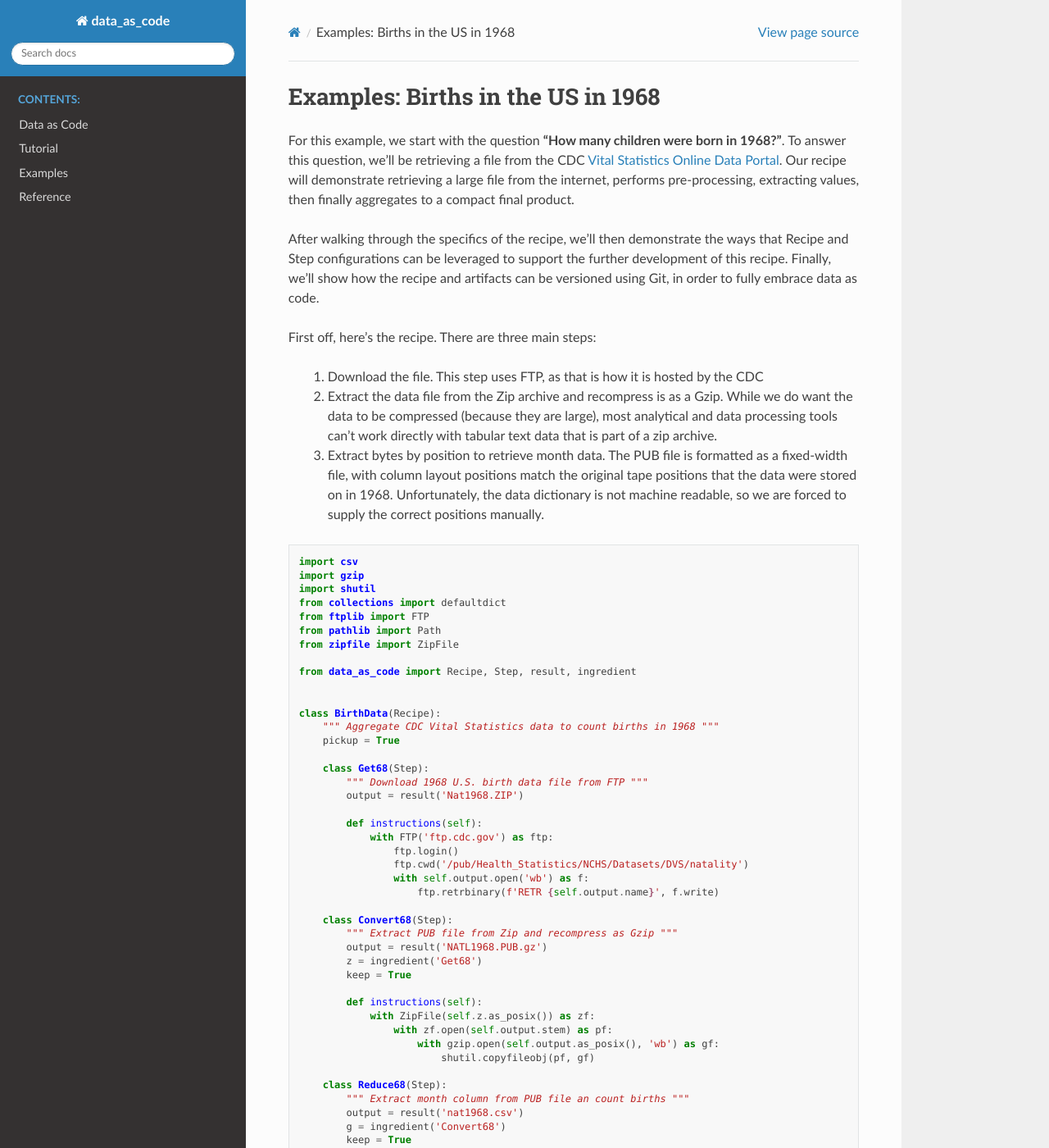
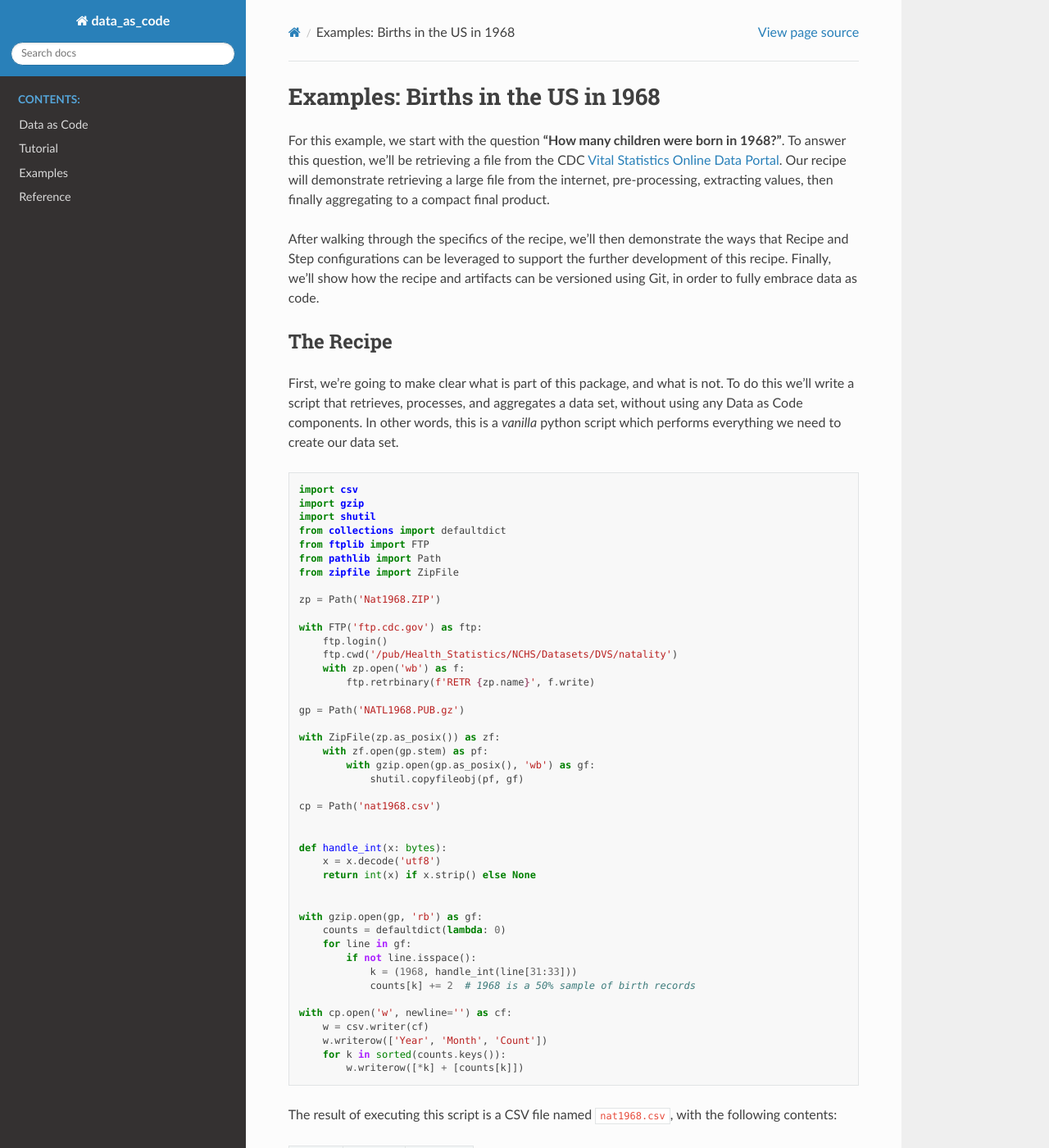
Before and after one commit to Mikuana/data_as_code, a Sphinx documentation site: the page built from docs/source/example-births.rst, in a window 1280 px wide and 1400 px high. Shown: the whole window at 82% size. Built offline with Sphinx 7.4.7 and the Read the Docs theme 2.0.0, drawn with Linux system fonts in a browser that asks for light colours; some of the changed text lies outside the part shown.

Commit message:
Work work work

```diff
--- a/docs/source/example-births.rst
+++ b/docs/source/example-births.rst
@@ -4,96 +4,27 @@
 For this example, we start with the question **"How many children were born in
 1968?"**. To answer this question, we'll be retrieving a file from the
 CDC `Vital Statistics Online Data Portal`_. Our recipe will demonstrate
-retrieving a large file from the internet, performs pre-processing, extracting
-values, then finally aggregates to a compact final product.
+retrieving a large file from the internet, pre-processing, extracting
+values, then finally aggregating to a compact final product.
 
 After walking through the specifics of the recipe, we'll then demonstrate the
 ways that Recipe and Step configurations can be leveraged to support the further
 development of this recipe. Finally, we'll show how the recipe and artifacts can
 be versioned using Git, in order to fully embrace data as code.
 
-First off, here's the recipe. There are three main steps:
+The Recipe
+----------
 
- #. Download the file. This step uses FTP, as that is how it is hosted by the CDC
+First, we're going to make clear what is part of this package, and
+what is not. To do this we'll write a script that retrieves, processes, and
+aggregates a data set, without using any Data as Code components. In other
+words, this is a *vanilla* python script which performs everything we need to
+create our data set.
 
- #. Extract the data file from the Zip archive and recompress is as a Gzip.
-    While we do want the data to be compressed (because they are large), most
-    analytical and data processing tools can't work directly with tabular text
-    data that is part of a zip archive.
+.. literalinclude:: include/birth68_no_dac.py
 
- #. Extract bytes by position to retrieve month data. The PUB file is formatted
-    as a fixed-width file, with column layout positions match the original
-    tape positions that the data were stored on in 1968. Unfortunately, the data
-    dictionary is not machine readable, so we are forced to supply the correct
-    positions manually.
-
-.. code-block:: python
-
-    import csv
-    import gzip
-    import shutil
-    from collections import defaultdict
-    from ftplib import FTP
-    from pathlib import Path
-    from zipfile import ZipFile
-
-    from data_as_code import Recipe, Step, result, ingredient
-
-
-    class BirthData(Recipe):
-        """ Aggregate CDC Vital Statistics data to count births in 1968 """
-        pickup = True
-
-        class Get68(Step):
-            """ Download 1968 U.S. birth data file from FTP """
-            output = result('Nat1968.ZIP')
-
-            def instructions(self):
-                with FTP('ftp.cdc.gov') as ftp:
-                    ftp.login()
-                    ftp.cwd('/pub/Health_Statistics/NCHS/Datasets/DVS/natality')
-                    with self.output.open('wb') as f:
-                        ftp.retrbinary(f'RETR {self.output.name}', f.write)
-
-        class Convert68(Step):
-            """ Extract PUB file from Zip and recompress as Gzip """
-            output = result('NATL1968.PUB.gz')
-            z = ingredient('Get68')
-            keep = True
-
-            def instructions(self):
-                with ZipFile(self.z.as_posix()) as zf:
-                    with zf.open(self.output.stem) as pf:
-                        with gzip.open(self.output.as_posix(), 'wb') as gf:
-                            shutil.copyfileobj(pf, gf)
-
-        class Reduce68(Step):
-            """ Extract month column from PUB file an count births """
-            output = result('nat1968.csv')
-            g = ingredient('Convert68')
-            keep = True
-            trust_cache = False
-
-            def instructions(self):
-                def handle_int(x: bytes):
-                    x = x.decode('utf8')
-                    return int(x) if x.strip() else None
-
-                with gzip.open(self.g, 'rb') as gf:
-                    counts = defaultdict(lambda: 0)
-                    for line in gf:
-                        if not line.isspace():
-                            k = (1968, handle_int(line[31:33]))
-                            counts[k] += 2  # 1968 is a 50% sample of birth records
-
-                with self.output.open('w', newline='') as cf:
-                    w = csv.writer(cf)
-                    w.writerow(['Year', 'Month', 'Count'])
-                    for k in sorted(counts.keys()):
-                        w.writerow([*k] + [counts[k]])
-
-
-The result is a CSV file with the following contents:
+The result of executing this script is a CSV file named ``nat1968.csv``, with
+the following contents:
 
 .. csv-table::
 
@@ -111,8 +42,130 @@
     1968,11,291584
     1968,12,304766
 
+The script has three main steps:
+
+ #. Download the file. This step uses FTP.
+ #. Extract the data file from the Zip archive and recompress as a Gzip.
+ #. Extract data by position from fixed-width-file to retrieve month data.
+
+This script works fine, but it creates some problems.
+
+ - If you send someone the csv file, they might ask where you got it from.
+    The CDC is an authoritative source, and we went through pains to get this data
+    from them. We want to make it *clear* that we used their data - and not a
+    Google search - to generate this product.
+ - The script runs from end-to-end with every execution.
+    Every time you use your script it will redownload, recompress, and reprocess
+    the data. This happens even if all you do is change the csv headers from
+    ``Year,Month,Count`` to ``Year,Month,Births``.
+ - There is no explicit link between your code and the data it produced.
+    If you send someone the csv file, then change your script, how do they know
+    that they have a data product which was generated with a different version
+    of your script than the current one? How do *you* know?
+
+This is where the Data as Code package can provide some solutions. We've
+modified the script in the example below (with emphasis on the extra code that
+is introduced).
+
+.. literalinclude:: include/birth68.py
+    :emphasize-lines: 8,11-17,24-28,34-39
+
+.. literalinclude:: include/birth68_nat1968.csv.json
+
+.. warning::
+    Need to walk through this metadata
+
+Configuration
+-------------
+
+Caching
+=======
+
+You may have noticed that our recipe didn't define file names for every step.
+In our first iteration of the recipe, we only defined a file name for the final
+csv. However, we're still able to pass the output of each step to others as an
+ingredient, due to the handling that this package does for us in the background.
+The file downloaded in the first step and the recompressed file in the second
+only exist as temporary files, during execution of the recipe.
+
+However, this isn't ideal when we are actively developing our recipe. The first
+step downloads a file from the internet which we don't expect to change. Since
+we're going to need to execute our recipe numerous times during development, it
+would make sense to download the file once, and continue to refer to that same
+object for subsequent executions.
+
+Fortunately, we can make this happen with a simple change to the recipe. By
+explicitly defining a file name for the Step with :meth:`result`.
+
+.. warning::
+    Make this default
+
+.. code-block:: python
+    :emphasize-lines: 3
+
+    class Get68(Step):
+        """ Download 1968 U.S. birth data file from FTP """
+        output = result('Nat1968.ZIP')
+
+        def instructions(self):
+            with FTP('ftp.cdc.gov') as ftp:
+                ftp.login()
+                ftp.cwd('/pub/Health_Statistics/NCHS/Datasets/DVS/natality')
+                with self.output.open('wb') as f:
+                    ftp.retrbinary(f'RETR {self.output.name}', f.write)
+
+Once we do this, the file downloaded in this Step will be stored as part of the
+Recipe output, and all subsequent executions will discover the file and use
+the cached file instead of downloading it again.
+
+We can also easily cache the second step, since that is a fairly straightforward
+pre-processing step that we're unlikely to change as we're developing our recipe
+and executing it multiple times.
+
+.. code-block:: python
+    :emphasize-lines: 3
+    :linenos:
+
+    class Convert68(Step):
+        """ Extract PUB file from Zip and recompress as Gzip """
+        output = result('NATL1968.PUB.gz')
+        z = ingredient('Get68')
+
+        def instructions(self):
+            with ZipFile(self.z.as_posix()) as zf:
+                with zf.open(self.output.stem) as pf:
+                    with gzip.open(self.output.as_posix(), 'wb') as gf:
+                        shutil.copyfileobj(pf, gf)
+
+.. note::
+    We don't need to refer to the specific file name output of ``Get68``.
+    Instead, we refer to the step name using :meth:`ingredient` on line#4, and
+    the result becomes available as a :class:`~pathlib.Path` object under the
+    attribute we assign it to.
+
+Now the recipe will use the cache for our second step, saving unnecessary time
+extracting and compressing our file with each execution.
+
+Pickup
+======
+
+
+
+Version Control
+---------------
+
 At this point, we've answered our original question, and even gotten a little
-more detail (i.e. month).
+more detail (i.e. month). And this table is only 201 bytes in size, which is
+*much* more portable than the original 14 MB archive that we downloaded. In
+fact, the table, recipe, and associated data are all small enough that we could
+reasonably use Git as a tool to version control our data.
+
+.. note::
+    15 MB really isn't that big, and you could easily put a file of that size
+    into a Git repo. However, for the purpose of this example, pretend that the
+    source file was actually 1 GB, or 1 TB. Then you can start to get a better
+    idea of why it would be a problem to version control the source data.
+
 
 Indices and tables
 ------------------
--- /dev/null
+++ b/docs/source/include/birth68.py
@@ -0,0 +1,55 @@
+import csv
+import gzip
+import shutil
+from collections import defaultdict
+from ftplib import FTP
+from zipfile import ZipFile
+
+from data_as_code import Recipe, Step, result, ingredient
+
+
+class BirthData(Recipe):
+    """ Aggregate CDC Vital Statistics data to count births in 1968 """
+
+    class Get68(Step):
+        """ Download 1968 U.S. birth data file from FTP """
+
+        def instructions(self):
+            with FTP('ftp.cdc.gov') as ftp:
+                ftp.login()
+                ftp.cwd('/pub/Health_Statistics/NCHS/Datasets/DVS/natality')
+                with self.output.open('wb') as f:
+                    ftp.retrbinary(f'RETR {self.output.name}', f.write)
+
+    class Convert68(Step):
+        """ Extract PUB file from Zip and recompress as Gzip """
+        z = ingredient('Get68')
+
+        def instructions(self):
+            with ZipFile(self.z.as_posix()) as zf:
+                with zf.open(self.output.stem) as pf:
+                    with gzip.open(self.output.as_posix(), 'wb') as gf:
+                        shutil.copyfileobj(pf, gf)
+
+    class Reduce68(Step):
+        """ Extract month column from PUB file an count births """
+        output = result('nat1968.csv')
+        g = ingredient('Convert68')
+
+        def instructions(self):
+            def handle_int(x: bytes):
+                x = x.decode('utf8')
+                return int(x) if x.strip() else None
+
+            with gzip.open(self.g, 'rb') as gf:
+                counts = defaultdict(lambda: 0)
+                for line in gf:
+                    if not line.isspace():
+                        k = (1968, handle_int(line[31:33]))
+                        counts[k] += 2  # 1968 is a 50% sample of birth records
+
+            with self.output.open('w', newline='') as cf:
+                w = csv.writer(cf)
+                w.writerow(['Year', 'Month', 'Count'])
+                for k in sorted(counts.keys()):
+                    w.writerow([*k] + [counts[k]])
--- /dev/null
+++ b/docs/source/include/birth68_no_dac.py
@@ -0,0 +1,43 @@
+import csv
+import gzip
+import shutil
+from collections import defaultdict
+from ftplib import FTP
+from pathlib import Path
+from zipfile import ZipFile
+
+zp = Path('Nat1968.ZIP')
+
+with FTP('ftp.cdc.gov') as ftp:
+    ftp.login()
+    ftp.cwd('/pub/Health_Statistics/NCHS/Datasets/DVS/natality')
+    with zp.open('wb') as f:
+        ftp.retrbinary(f'RETR {zp.name}', f.write)
+
+gp = Path('NATL1968.PUB.gz')
+
+with ZipFile(zp.as_posix()) as zf:
+    with zf.open(gp.stem) as pf:
+        with gzip.open(gp.as_posix(), 'wb') as gf:
+            shutil.copyfileobj(pf, gf)
+
+cp = Path('nat1968.csv')
+
+
+def handle_int(x: bytes):
+    x = x.decode('utf8')
+    return int(x) if x.strip() else None
+
+
+with gzip.open(gp, 'rb') as gf:
+    counts = defaultdict(lambda: 0)
+    for line in gf:
+        if not line.isspace():
+            k = (1968, handle_int(line[31:33]))
+            counts[k] += 2  # 1968 is a 50% sample of birth records
+
+with cp.open('w', newline='') as cf:
+    w = csv.writer(cf)
+    w.writerow(['Year', 'Month', 'Count'])
+    for k in sorted(counts.keys()):
+        w.writerow([*k] + [counts[k]])
```
Also changed, not shown: docs/source/include/birth68_nat1968.csv.json (added, +55 -0 lines), 1 other file.
